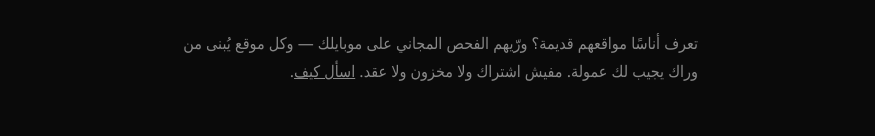
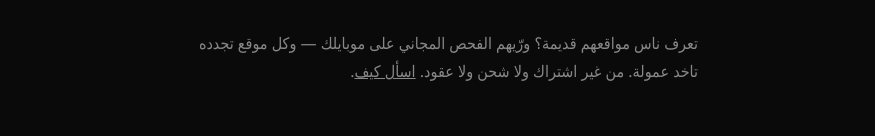
Before and after one commit to ProlifAI/websitak-landing, a plain HTML site: page ar/index.html in a window 1280 px wide. Shown: the part 2012-2148 px from the top of the page, without its empty margins (202-1077 px from the left). Drawn offline with Linux system fonts and the light colour scheme.

Commit message:
Founder's reseller copy verbatim (takhod omola, min gheir eshtirak wala shehn wala oqood)

```diff
--- a/ar/index.html
+++ b/ar/index.html
@@ -89,7 +89,7 @@
 
 <section>
 <h2>اكسب معنا</h2>
-<p style="color:var(--dim);max-width:520px;margin:0 auto">تعرف أناسًا مواقعهم قديمة؟ ورّيهم الفحص المجاني على موبايلك — وكل موقع يُبنى من وراك يجيب لك عمولة. مفيش اشتراك ولا مخزون ولا عقد. <a href="mailto:founder@websitak.pro">اسأل كيف</a>.</p>
+<p style="color:var(--dim);max-width:520px;margin:0 auto">تعرف ناس مواقعهم قديمة؟ ورّيهم الفحص المجاني على موبايلك — وكل موقع تجدده تاخد عمولة. من غير اشتراك ولا شحن ولا عقود. <a href="mailto:founder@websitak.pro">اسأل كيف</a>.</p>
 </section>
 
 <footer>وِبْسِيتَك · من ProlifAI</footer>
```
